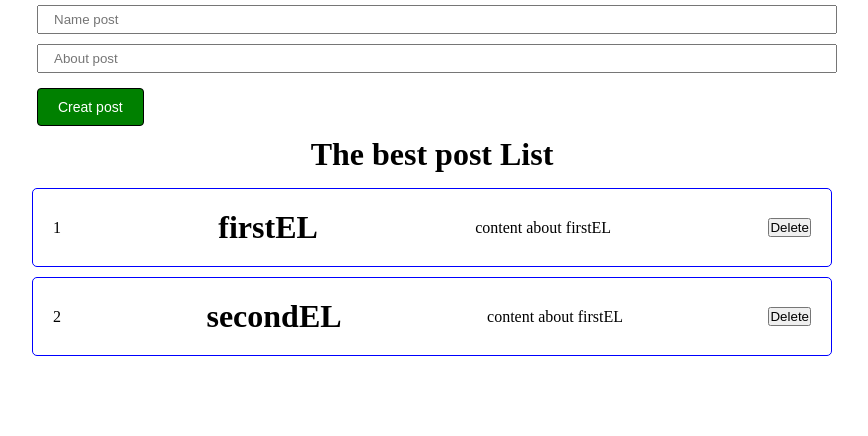
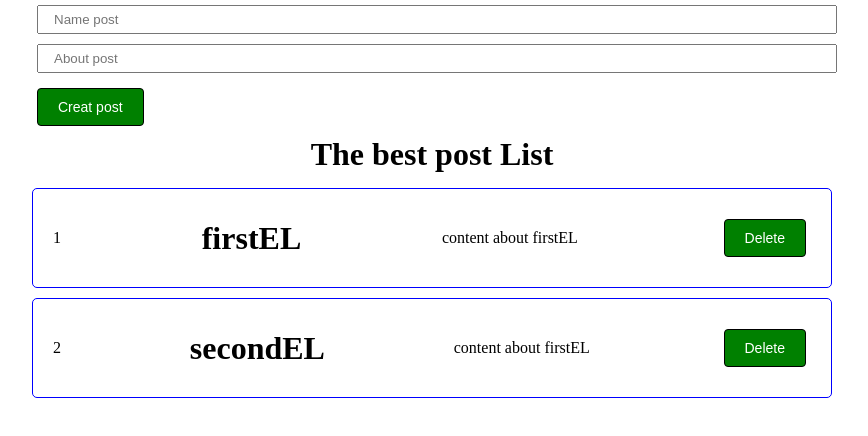
Before and after one commit to VVViktorVVV/inv.tab, a React (Create React App) app: page / in a window 1280 px wide. Shown: the top 436 px of the page, without its empty margins (208-1076 px from the left). Built offline with nearby package versions, Linux system fonts and the light colour scheme.

Commit message:
Удаление

```diff
--- a/src/App.js
+++ b/src/App.js
@@ -17,6 +17,10 @@ function App() {
     setPosts([...posts, newPost])
   };
 
+  // const removePost = function (post) {
+  //   setPosts
+  // }
+
 
   return (
     <div className="App">
--- a/src/componens/Post.jsx
+++ b/src/componens/Post.jsx
@@ -1,4 +1,5 @@
 import React from "react";
+import MyButton from "./button/Button";
 
 const PostBase = function (props) {
   console.log(props);
@@ -9,7 +10,7 @@ const PostBase = function (props) {
         <h1 className="post__title">{props.xxx.title}</h1>
 
         <p className="post__info">{props.xxx.body}</p>
-        <button type="button" className="post__button">Delete</button>
+        <MyButton type="button" className="post__button">Delete</MyButton>
       </div>
     )
 
```
